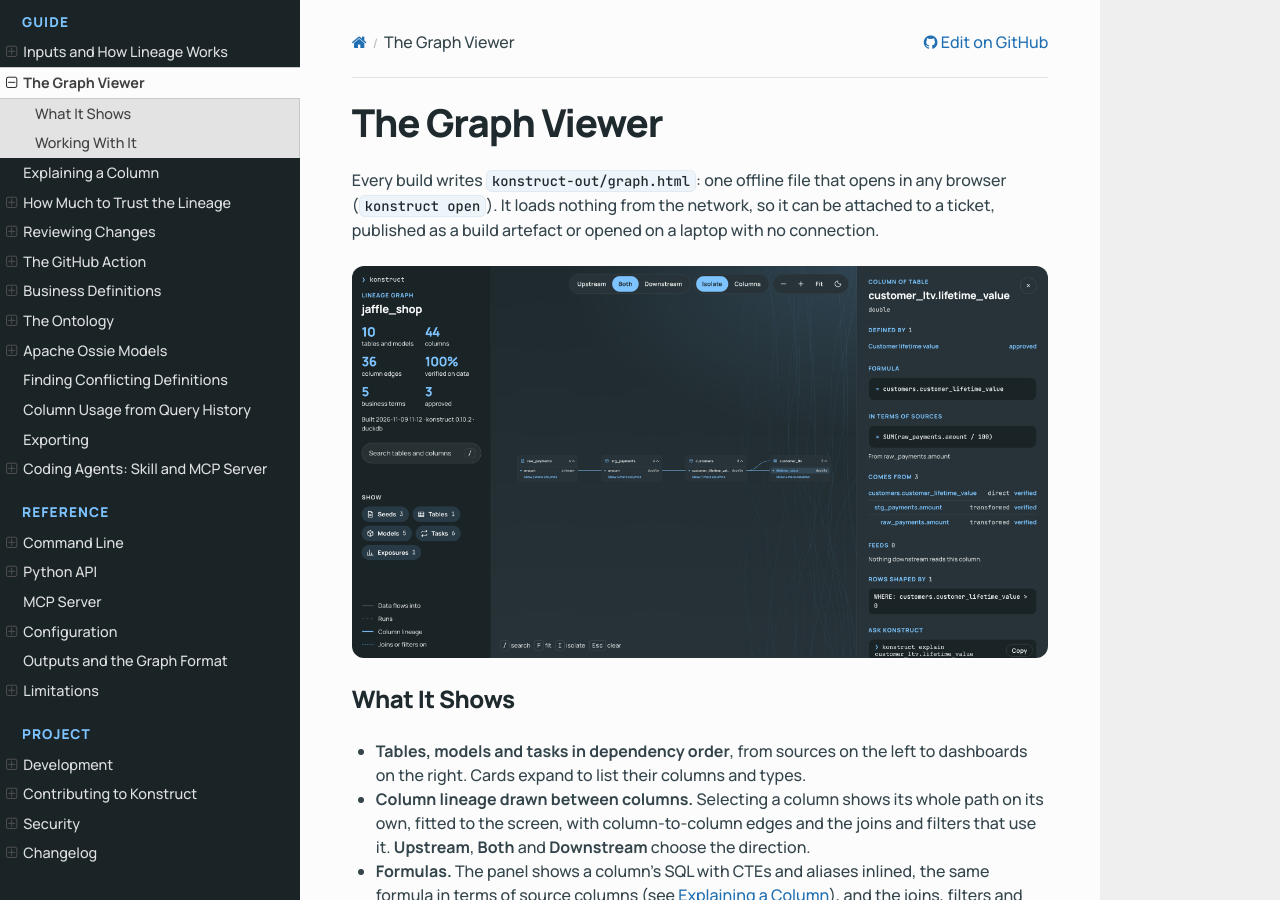
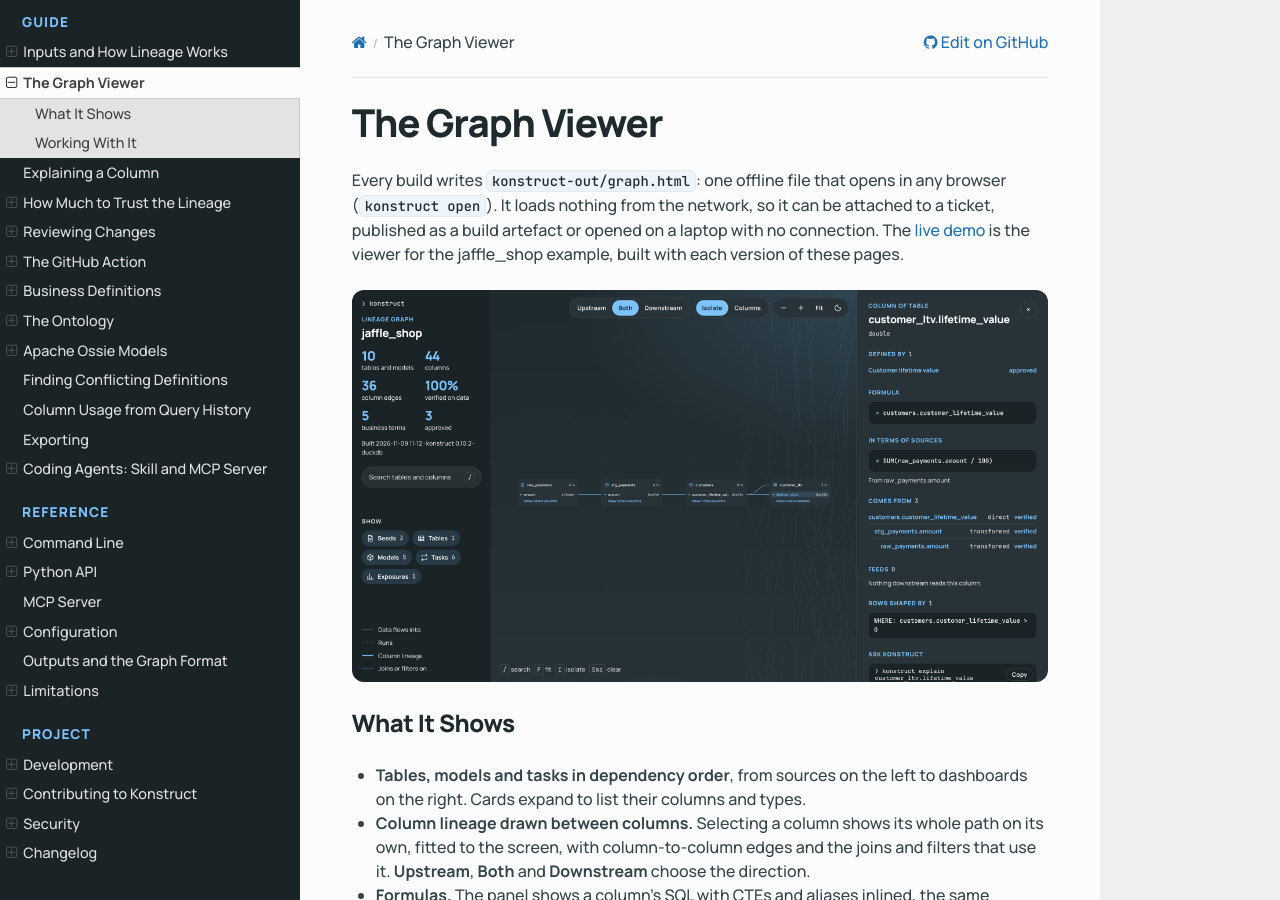
Before and after one commit to actions-marketplace-validations/kodexlabsio_konstruct, a Sphinx documentation site: the page built from docs/guide/viewer.md, in a window 1280 px wide and 900 px high. Built offline with Sphinx 7.4.7 and the Read the Docs theme 3.1.0, drawn with Linux system fonts in a browser that asks for light colours.

Commit message:
ci: Publish the jaffle_shop viewer with the documentation as a live demo
The docs job now builds the example's warehouse and graph with the same code as the pages,
verifies the lineage so the page shows its results, and publishes its graph.html at /demo/ on
GitHub Pages, so the demo always shows the current viewer. Pull requests build it too, so a
change that breaks the example fails before it merges.

```diff
--- a/docs/guide/viewer.md
+++ b/docs/guide/viewer.md
@@ -1,6 +1,6 @@
 # The Graph Viewer
 
-Every build writes `konstruct-out/graph.html`: one offline file that opens in any browser (`konstruct open`). It loads nothing from the network, so it can be attached to a ticket, published as a build artefact or opened on a laptop with no connection.
+Every build writes `konstruct-out/graph.html`: one offline file that opens in any browser (`konstruct open`). It loads nothing from the network, so it can be attached to a ticket, published as a build artefact or opened on a laptop with no connection. The [live demo](https://kodexlabsio.github.io/konstruct/demo/) is the viewer for the jaffle_shop example, built with each version of these pages.
 
 ![The lineage of customer_ltv.lifetime_value: four columns across an Airflow SQL table, two dbt models and a seed, each verified, with the formula SUM(raw_payments.amount / 100)](../images/graph-html.png)
 
```
Also changed, not shown: 1 other file.
